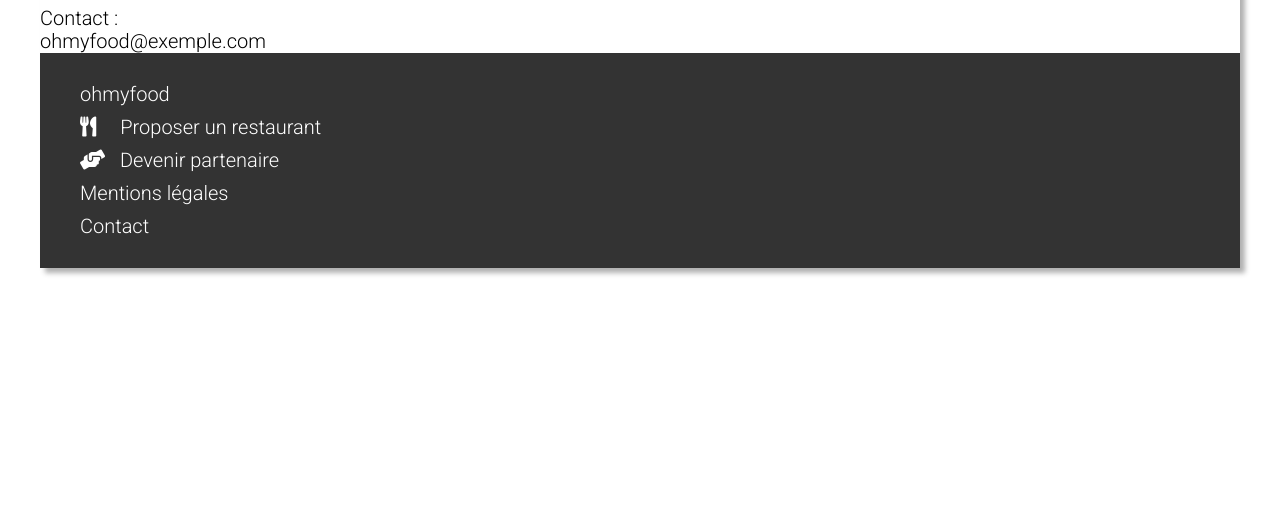
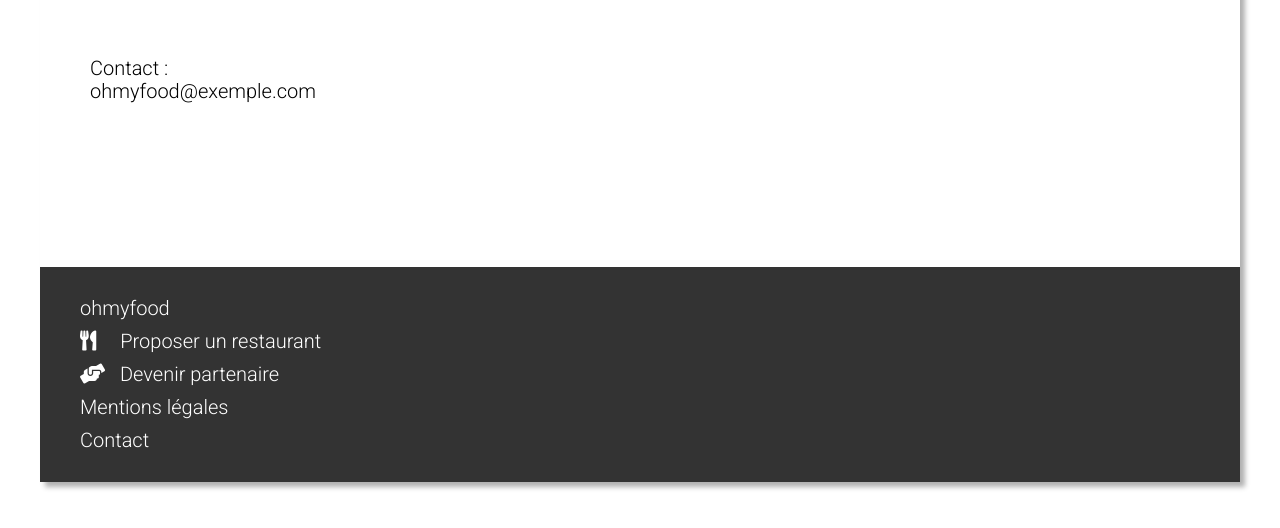
Before and after one commit to Lud0vyk/P3_Bonpoil_code, a website: page html/contact.html in a window 1280 px wide. Shown: the part 52-580 px from the top of the page. Drawn offline with nearby package versions, Linux system fonts and the light colour scheme; files that its build step writes are made by us from their sources; a web font is replaced by a local one.

Commit message:
maj3
09032022

```diff
--- a/sass/main.scss
+++ b/sass/main.scss
@@ -12,3 +12,4 @@
 @import "./layout/footer";
 
 @import "./pages/restaurant";
+@import "./pages/contact";
```
